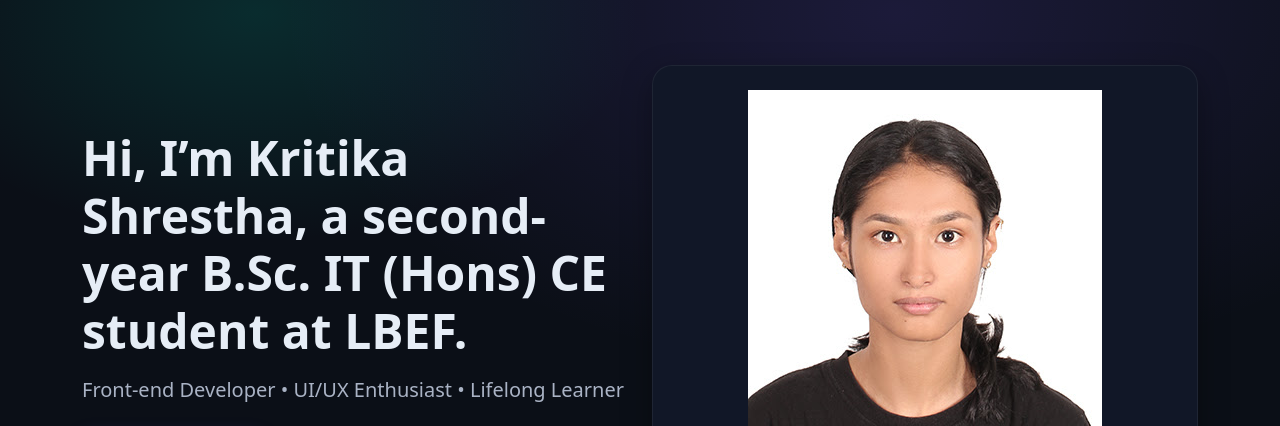
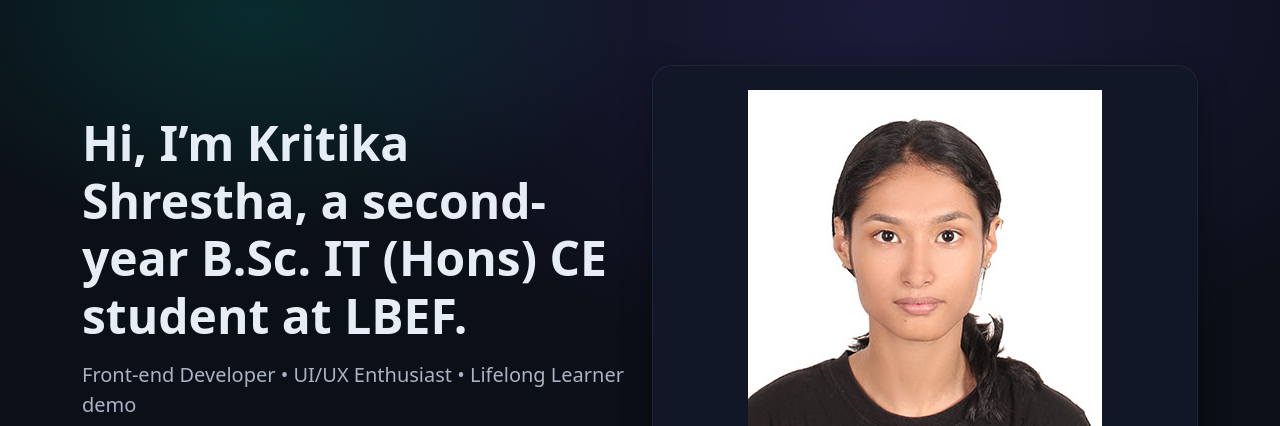
Before and after one commit to KritikaShrestha115/portfolio-git, a plain HTML site: page index.html in a window 1280 px wide. Shown: the part 63-489 px from the top of the page. Drawn offline with nearby package versions, Linux system fonts and the light colour scheme.

Commit message:
#add new text

```diff
--- a/index.html
+++ b/index.html
@@ -41,7 +41,7 @@
       <div class="row align-items-center g-4">
         <div class="col-lg-6">
           <h1 class="display-5 fw-bold">Hi, I’m Kritika Shrestha, a second-year B.Sc. IT (Hons) CE student at LBEF.</h1>
-          <p class="lead muted mt-3">Front-end Developer • UI/UX Enthusiast • Lifelong Learner</p>
+          <p class="lead muted mt-3">Front-end Developer • UI/UX Enthusiast • Lifelong Learner demo</p>
           <div class="d-flex gap-2 mt-4">
             <a href="#projects" class="btn btn-accent btn-lg"><i class="bi bi-lightning-charge me-2"></i>See my work</a>
             <a href="#contact" class="btn btn-ghost btn-lg"><i class="bi bi-envelope me-2"></i>Contact</a>
```
